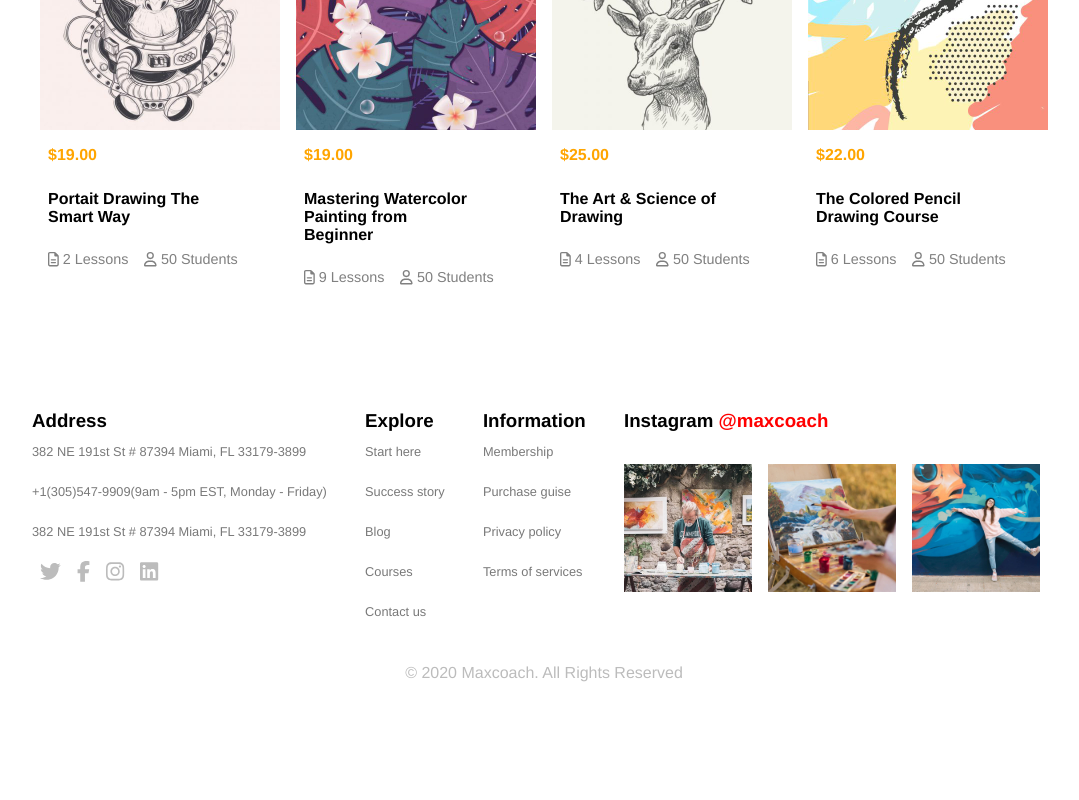
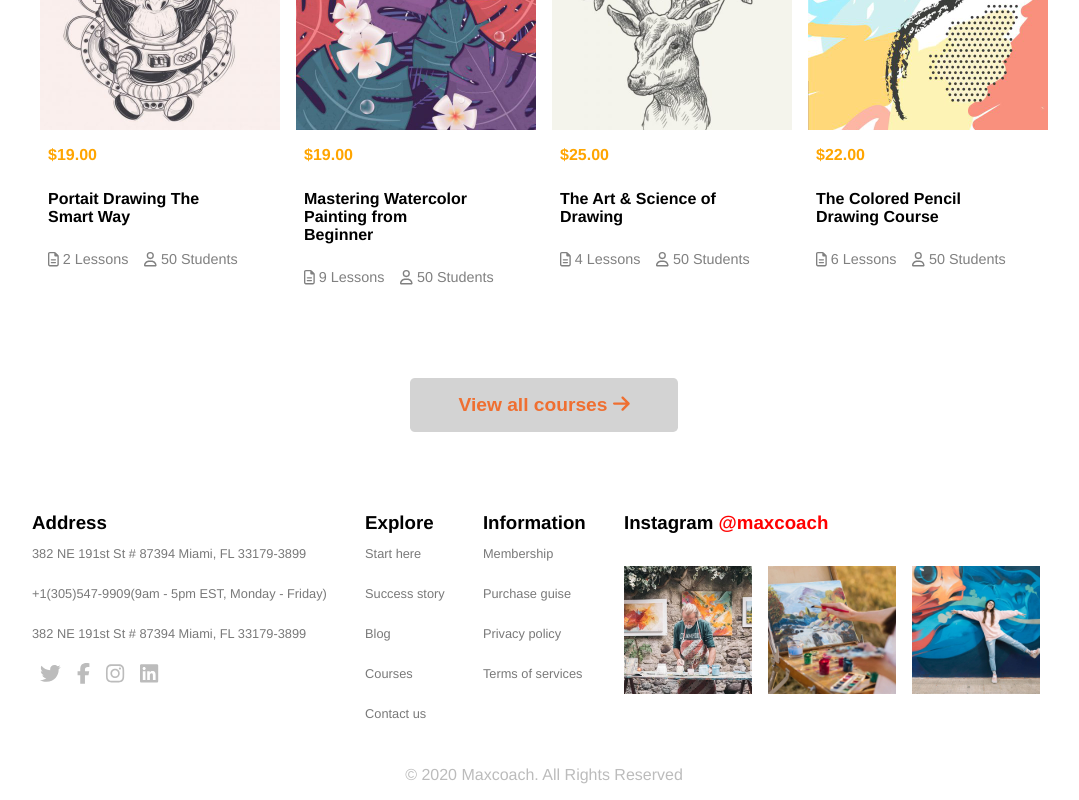
Before and after one commit to Elsti97/proj-html-vuejs, a Vue app: page / in a window 1280 px wide. Shown: the part 3486-4286 px from the top of the page, without its empty margins (96-1175 px from the left). Before the commit the page ends 4184 px from the top, so only its background shows below. Built offline with nearby package versions, Linux system fonts and the light colour scheme; a web font is replaced by a local one.

Commit message:
Added button cards section

```diff
--- a/src/components/main_folder/ContComp2.vue
+++ b/src/components/main_folder/ContComp2.vue
@@ -23,10 +23,13 @@
           </div>
         </div>
       </div>
+      <button class="orange-button">View all courses <font-awesome-icon icon="fa-solid fa-arrow-right" /></button>
     </div>
 
     <!--* ARTICLES AND TIPS -->
-    <div></div>
+    <div>
+
+    </div>
 
     <!--* EVENTS -->
     <div></div>
@@ -46,6 +49,16 @@ export default {
 .width-80 {
   width: 80%;
   margin: 3rem auto;
+  .orange-button{
+    font-size: 1.2rem;
+    font-weight: bold;
+    color: #EF6F31;
+    background-color: lightgray;
+    border: none;
+    margin-top: 3rem;
+    padding: 1rem 3rem;
+    border-radius: 0.3rem;
+  }
 }
 .text-center {
   text-align: center;
--- a/src/main.js
+++ b/src/main.js
@@ -11,12 +11,12 @@ import { library } from '@fortawesome/fontawesome-svg-core'
 import { FontAwesomeIcon } from '@fortawesome/vue-fontawesome'
 
 /* import specific icons */
-import { faUserSecret, faAngleDown, faCircle } from '@fortawesome/free-solid-svg-icons'
+import { faUserSecret, faAngleDown, faCircle, faArrowRight } from '@fortawesome/free-solid-svg-icons'
 import { faTwitter, faFacebookF, faInstagram, faLinkedin} from '@fortawesome/free-brands-svg-icons'
 import { faClock, faFileLines, faUser } from '@fortawesome/free-regular-svg-icons'
 
 /* add icons to the library */
-library.add(faUserSecret, faClock, faTwitter, faFacebookF, faInstagram, faLinkedin, faAngleDown, faCircle, faFileLines, faUser )
+library.add(faUserSecret, faClock, faTwitter, faFacebookF, faInstagram, faLinkedin, faAngleDown, faCircle, faFileLines, faUser, faArrowRight )
 
 /* add font awesome icon component */
 Vue.component('font-awesome-icon', FontAwesomeIcon)
```
